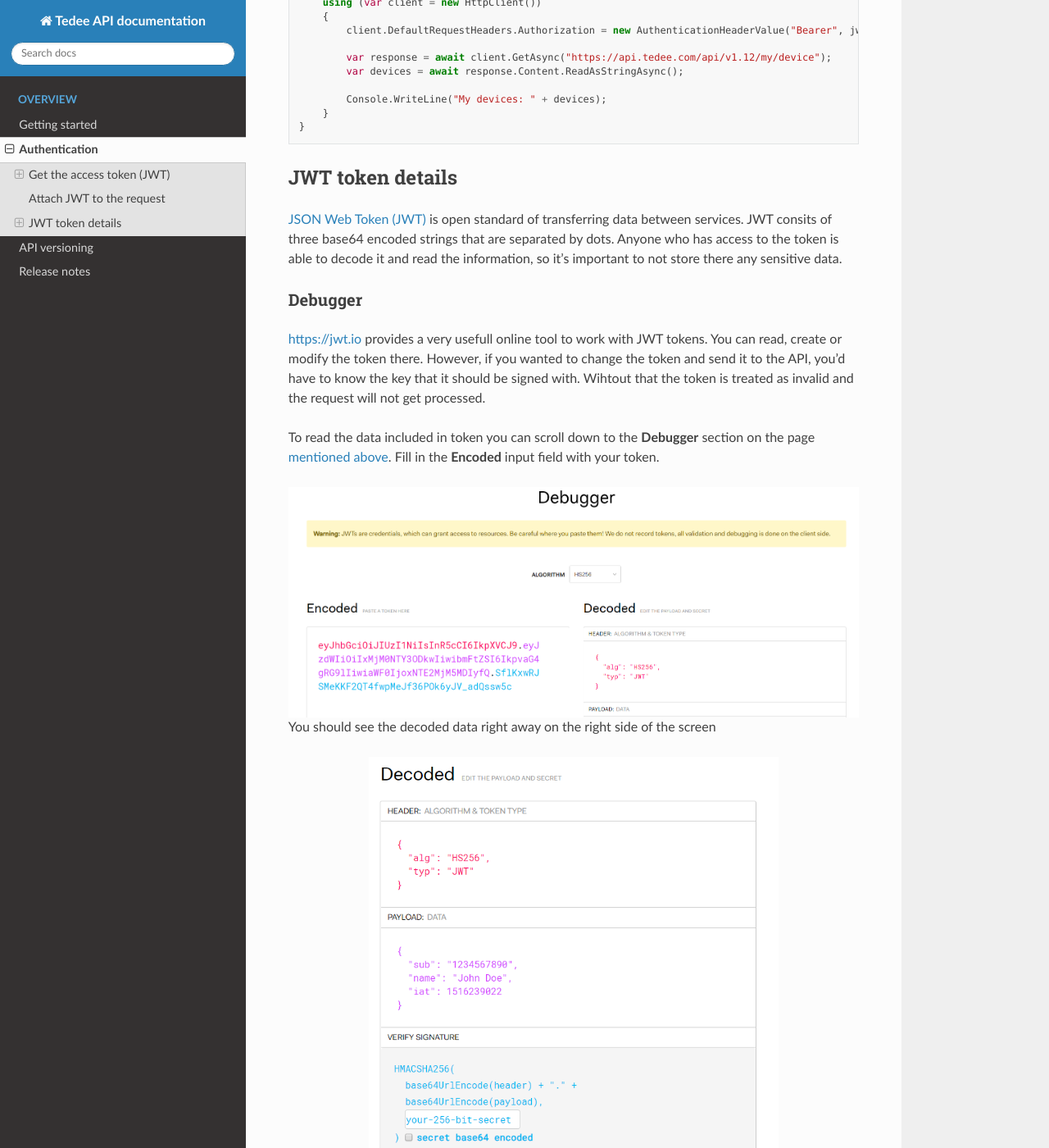
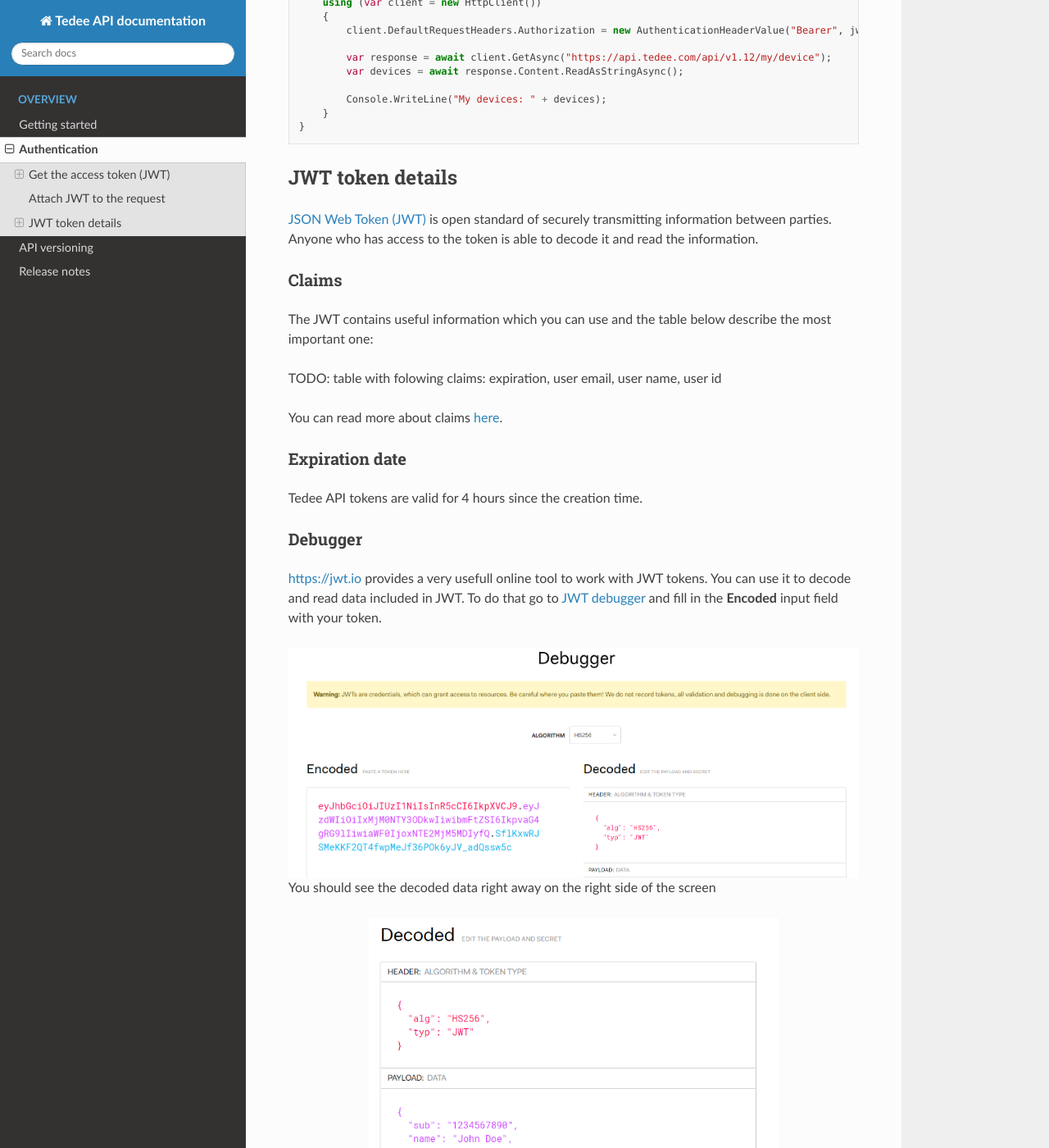
Before and after one commit to tedee-com/tedee-api-doc, a Sphinx documentation site: the page built from docs/source/authentication.rst, in a window 1280 px wide and 1400 px high, scrolled down 3954 px. Shown: the whole window at 82% size. Built offline with Sphinx 7.4.7 and the Read the Docs theme 2.0.0, drawn with Linux system fonts in a browser that asks for light colours; some of the changed text lies outside the part shown.

Commit message:
update JWT token details section

```diff
--- a/docs/source/authentication.rst
+++ b/docs/source/authentication.rst
@@ -178,19 +178,27 @@ Let's see it on the below examples where we want to get information about all ou
 JWT token details
 =================
 
-`JSON Web Token (JWT) <https://jwt.io/introduction/>`_ is open standard of transferring data between services.
-JWT consits of three base64 encoded strings that are separated by dots.
-Anyone who has access to the token is able to decode it and read the information, so it's important to not store there any sensitive data.
+`JSON Web Token (JWT) <https://jwt.io/introduction/>`_ is open standard of securely transmitting information between parties. Anyone who has access to the token is able to decode it and read the information.
+
+Claims
+------
+
+The JWT contains useful information which you can use and the table below describe the most important one:
+
+TODO: table with folowing claims: expiration, user email, user name, user id
+
+You can read more about claims `here <https://tools.ietf.org/html/rfc7519#section-4.1>`_.
+
+Expiration date
+---------------
+
+Tedee API tokens are valid for 4 hours since the creation time.
 
 Debugger
 --------
 
-`https://jwt.io <https://jwt.io>`_ provides a very usefull online tool to work with JWT tokens. You can read, create or modify the token there.
-However, if you wanted to change the token and send it to the API, you'd have to know the key that it should be signed with.
-Wihtout that the token is treated as invalid and the request will not get processed.
-
-To read the data included in token you can scroll down to the **Debugger** section on the page `mentioned above <https://jwt.io>`_.
-Fill in the **Encoded** input field with your token.
+`https://jwt.io <https://jwt.io>`_ provides a very usefull online tool to work with JWT tokens. You can use it to decode and read data included in JWT. To do that go to `JWT debugger <https://jwt.io/#debugger-io>`_
+and fill in the **Encoded** input field with your token.
 
 .. image:: images/jwt_debugger.png
     :align: center
@@ -202,18 +210,3 @@ You should see the decoded data right away on the right side of the screen
     :align: center
     :alt: JWT decoded data
     :width: 500
-
-If you make any change in the sections on the right side, you'll immediately see that the adequate part of the token changes as well.
-
-Claims
-------
-
-The properties displayed in the payload section are called claims and they represent actual data.
-There's a bunch of `common claims <https://tools.ietf.org/html/rfc7519#section-4.1>`_ used in JWT. However, it can also be extended with custom ones.
-Tedee API mostly uses the commonly known claims.
-
-Expiration date
----------------
-
-It's also worth to mention that the tokens have expiration date represented by `exp <https://tools.ietf.org/html/rfc7519#section-4.1.4>`_ claim.
-Tedee API tokens are valid for 4 hours since the creation time.
```
